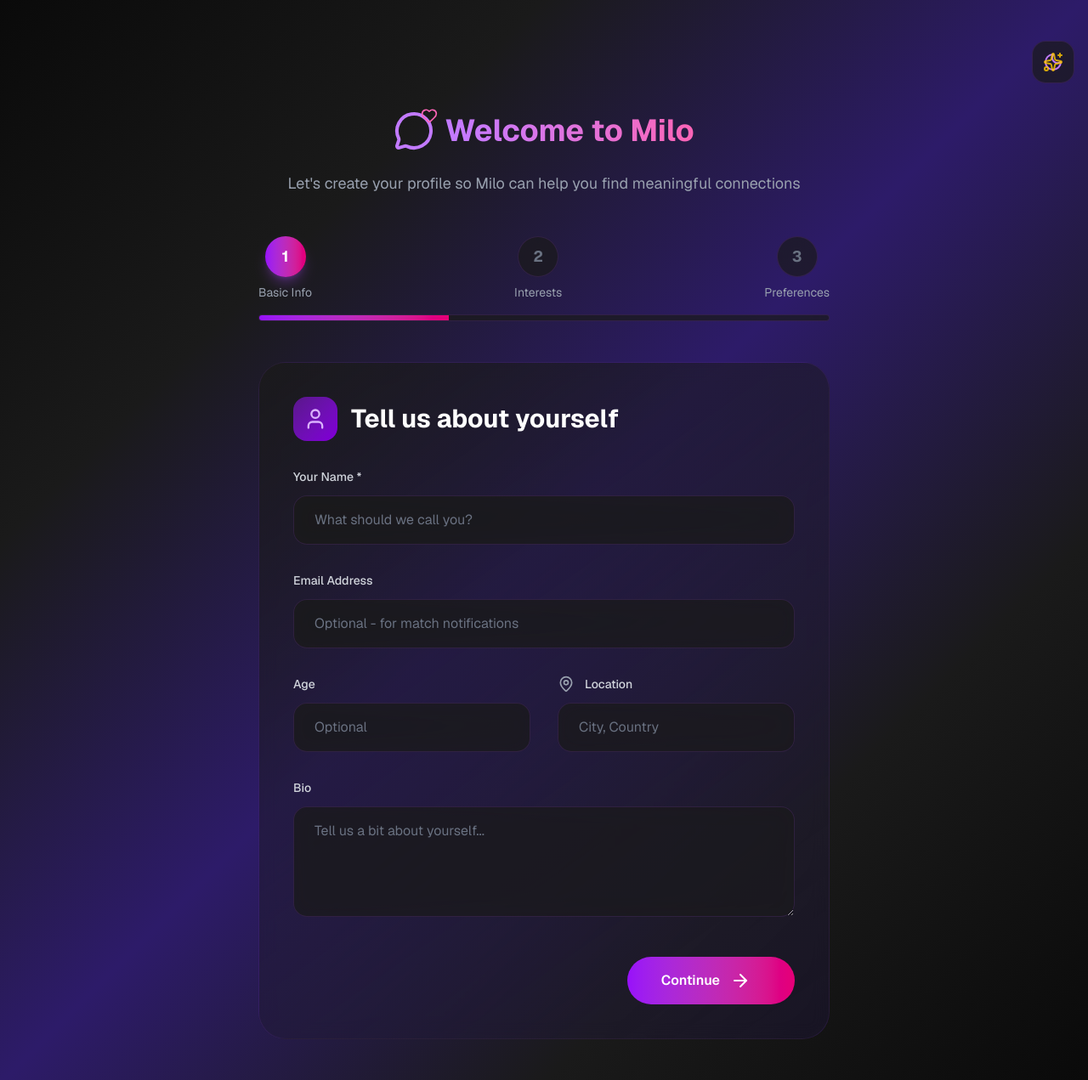
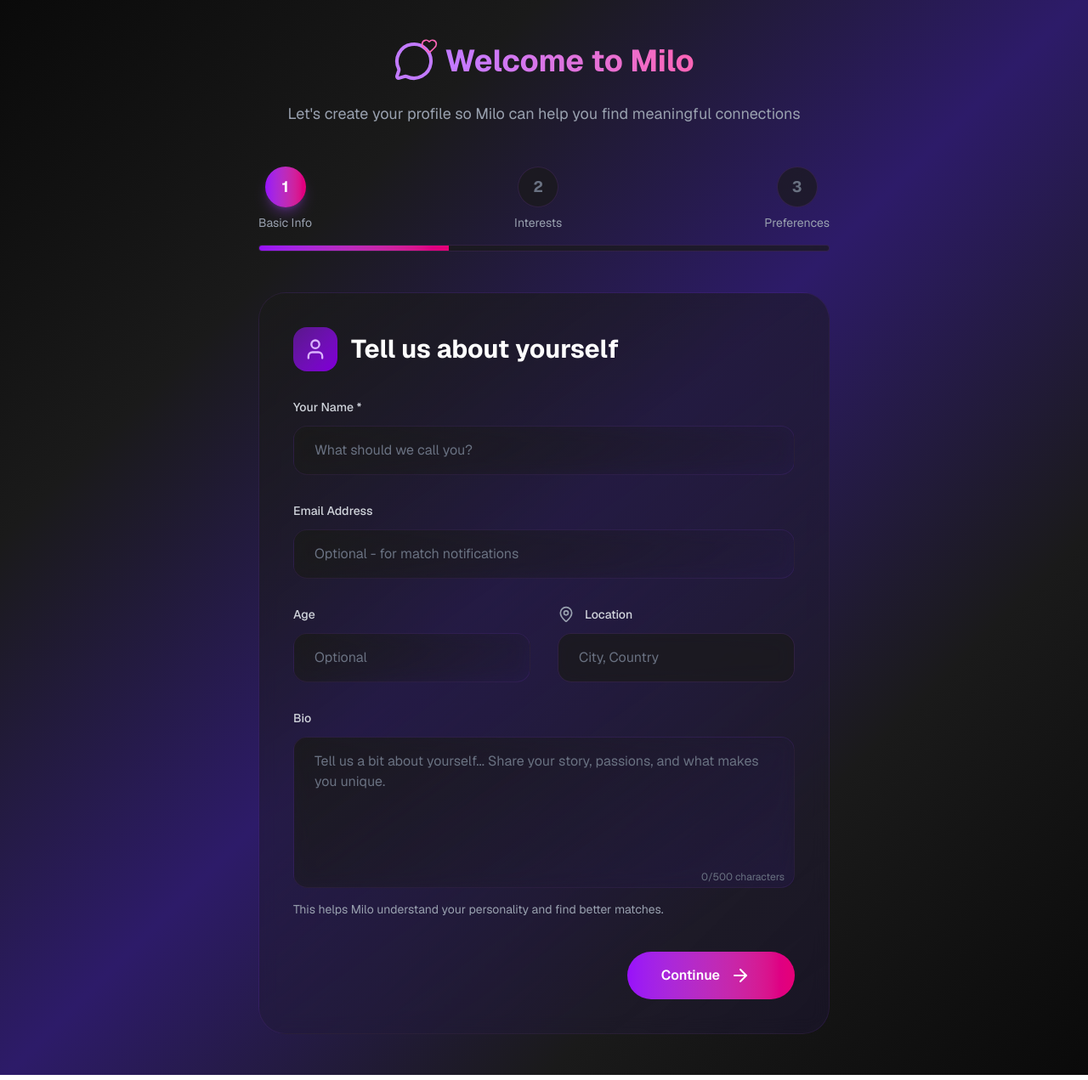
Before and after one commit to YoRHa0908/Milo_Chat_Bot, a Next.js app: page /onboarding in a window 1280 px wide. Shown: the whole page at 85% size. Built offline with nearby package versions, Linux system fonts and the light colour scheme.

Commit message:
dard mode complete

```diff
--- a/app/chat/page.tsx
+++ b/app/chat/page.tsx
@@ -4,7 +4,7 @@ import { useState, useEffect, useRef } from 'react'
 import { useRouter } from 'next/navigation'
 import { Send, User, Bot, Sparkles, Users, Heart, Home, MessageCircle } from 'lucide-react'
 import Link from 'next/link'
-import { ThemeToggle } from '@/components/ThemeToggle'
+
 
 type Message = {
   id: string
@@ -218,7 +218,6 @@ export default function ChatPage() {
           </div>
 
           <div className="flex items-center space-x-6">
-            <ThemeToggle />
             <button
               onClick={handleGetMatches}
               disabled={loading || matches.length > 0}
--- a/app/globals.css
+++ b/app/globals.css
@@ -1,8 +1,8 @@
 @import "tailwindcss";
 
 :root {
-  --background: #ffffff;
-  --foreground: #0a0a0a;
+  --background: #0a0a0a;
+  --foreground: #f8fafc;
 }
 
 @theme inline {
@@ -37,11 +37,6 @@
   }
 }
 
-.dark {
-  --background: #0a0a0a;
-  --foreground: #f8fafc;
-}
-
 body {
   background: var(--background);
   color: var(--foreground);
@@ -57,43 +52,24 @@ body {
 }
 
 ::-webkit-scrollbar-track {
-  background: #f1f1f1;
+  background: #1a1a1a;
+  border: 1px solid #333;
   border-radius: 6px;
 }
 
-.dark ::-webkit-scrollbar-track {
-  background: #1a1a1a;
-  border: 1px solid #333;
-}
-
 ::-webkit-scrollbar-thumb {
-  background: linear-gradient(135deg, #888, #aaa);
+  background: linear-gradient(135deg, #4f46e5, #7c3aed);
   border-radius: 6px;
   border: 2px solid transparent;
   background-clip: padding-box;
 }
 
-.dark ::-webkit-scrollbar-thumb {
-  background: linear-gradient(135deg, #4f46e5, #7c3aed);
-  border: 2px solid transparent;
-  background-clip: padding-box;
-}
-
 ::-webkit-scrollbar-thumb:hover {
-  background: linear-gradient(135deg, #666, #888);
-}
-
-.dark ::-webkit-scrollbar-thumb:hover {
   background: linear-gradient(135deg, #6366f1, #8b5cf6);
 }
 
 /* Selection styling */
 ::selection {
-  background-color: rgba(168, 85, 247, 0.3);
-  color: #ffffff;
-}
-
-.dark ::selection {
   background-color: rgba(168, 85, 247, 0.5);
   color: #ffffff;
 }
--- a/app/matches/page.tsx
+++ b/app/matches/page.tsx
@@ -4,7 +4,7 @@ import { useState, useEffect } from 'react'
 import { useRouter } from 'next/navigation'
 import { Users, Heart, MessageCircle, Check, X, Home, Sparkles } from 'lucide-react'
 import Link from 'next/link'
-import { ThemeToggle } from '@/components/ThemeToggle'
+
 
 type Match = {
   id: string
@@ -171,7 +171,6 @@ export default function MatchesPage() {
           </div>
 
           <div className="flex items-center space-x-6">
-            <ThemeToggle />
             <Link
               href="/chat"
               className="group glass-effect text-gray-300 border border-gray-800 px-8 py-3 rounded-full font-semibold hover:border-purple-500/50 hover:text-white transition-all duration-500 hover:scale-105 flex items-center space-x-3"
--- a/app/onboarding/page.tsx
+++ b/app/onboarding/page.tsx
@@ -3,7 +3,7 @@
 import { useState } from 'react'
 import { useRouter } from 'next/navigation'
 import { User, MapPin, Heart, MessageCircle, ArrowRight } from 'lucide-react'
-import { ThemeToggle } from '@/components/ThemeToggle'
+
 
 const interestsOptions = [
   'Technology', 'Music', 'Sports', 'Travel', 'Reading', 'Cooking',
@@ -33,6 +33,12 @@ export default function OnboardingPage() {
 
   const handleInputChange = (e: React.ChangeEvent<HTMLInputElement | HTMLTextAreaElement>) => {
     const { name, value } = e.target
+
+    // Limit bio to 500 characters
+    if (name === 'bio' && value.length > 500) {
+      return
+    }
+
     setFormData(prev => ({ ...prev, [name]: value }))
   }
 
@@ -111,10 +117,7 @@ export default function OnboardingPage() {
   return (
     <div className="min-h-screen luxury-gradient">
       <div className="container mx-auto px-4 py-12">
-        {/* Theme Toggle in top-right */}
-        <div className="flex justify-end mb-8">
-          <ThemeToggle />
-        </div>
+
 
         <div className="max-w-2xl mx-auto">
           {/* Header */}
@@ -179,7 +182,7 @@ export default function OnboardingPage() {
                     name="name"
                     value={formData.name}
                     onChange={handleInputChange}
-                    className="w-full px-6 py-4 border border-gray-800 rounded-xl focus:ring-2 focus:ring-purple-500 focus:border-transparent glass-effect text-gray-200 placeholder-gray-500 focus:outline-none focus:border-purple-500/50 transition-all duration-300"
+                    className="w-full px-6 py-4 border border-gray-800 rounded-xl focus:ring-2 focus:ring-purple-500 focus:border-transparent luxury-card-gradient text-gray-200 placeholder-gray-500 focus:outline-none focus:border-purple-500/50 transition-all duration-300"
                     placeholder="What should we call you?"
                     required
                   />
@@ -194,7 +197,7 @@ export default function OnboardingPage() {
                     name="email"
                     value={formData.email}
                     onChange={handleInputChange}
-                    className="w-full px-6 py-4 border border-gray-800 rounded-xl focus:ring-2 focus:ring-purple-500 focus:border-transparent glass-effect text-gray-200 placeholder-gray-500 focus:outline-none focus:border-purple-500/50 transition-all duration-300"
+                    className="w-full px-6 py-4 border border-gray-800 rounded-xl focus:ring-2 focus:ring-purple-500 focus:border-transparent luxury-card-gradient text-gray-200 placeholder-gray-500 focus:outline-none focus:border-purple-500/50 transition-all duration-300"
                     placeholder="Optional - for match notifications"
                   />
                 </div>
@@ -209,7 +212,7 @@ export default function OnboardingPage() {
                       name="age"
                       value={formData.age}
                       onChange={handleInputChange}
-                      className="w-full px-6 py-4 border border-gray-800 rounded-xl focus:ring-2 focus:ring-purple-500 focus:border-transparent glass-effect text-gray-200 placeholder-gray-500 focus:outline-none focus:border-purple-500/50 transition-all duration-300"
+                      className="w-full px-6 py-4 border border-gray-800 rounded-xl focus:ring-2 focus:ring-purple-500 focus:border-transparent luxury-card-gradient text-gray-200 placeholder-gray-500 focus:outline-none focus:border-purple-500/50 transition-all duration-300"
                       placeholder="Optional"
                       min="18"
                       max="100"
@@ -238,14 +241,22 @@ export default function OnboardingPage() {
                   <label className="block text-sm font-medium text-gray-300 mb-3">
                     Bio
                   </label>
-                  <textarea
-                    name="bio"
-                    value={formData.bio}
-                    onChange={handleInputChange}
-                    className="w-full px-6 py-4 border border-gray-800 rounded-xl focus:ring-2 focus:ring-purple-500 focus:border-transparent glass-effect text-gray-200 placeholder-gray-500 focus:outline-none focus:border-purple-500/50 transition-all duration-300"
-                    placeholder="Tell us a bit about yourself..."
-                    rows={4}
-                  />
+                  <div className="relative">
+                    <textarea
+                      name="bio"
+                      value={formData.bio}
+                      onChange={handleInputChange}
+                      className="w-full px-6 py-4 border border-gray-800 rounded-xl focus:ring-2 focus:ring-purple-500 focus:border-transparent luxury-card-gradient text-gray-200 placeholder-gray-500 focus:outline-none focus:border-purple-500/50 transition-all duration-300 resize-none"
+                      placeholder="Tell us a bit about yourself... Share your story, passions, and what makes you unique."
+                      rows={6}
+                    />
+                    <div className="absolute bottom-3 right-3 text-xs text-gray-500">
+                      {formData.bio.length}/500 characters
+                    </div>
+                  </div>
+                  <p className="text-sm text-gray-400 mt-2">
+                    This helps Milo understand your personality and find better matches.
+                  </p>
                 </div>
               </div>
 
--- a/app/page.tsx
+++ b/app/page.tsx
@@ -3,7 +3,7 @@
 import { useState, useEffect } from 'react'
 import { MessageCircle, Users, Heart, ArrowRight, Sparkles, Crown, Gem, Shield, Zap } from 'lucide-react'
 import Link from 'next/link'
-import { ThemeToggle } from '@/components/ThemeToggle'
+
 
 export default function Home() {
   const [userCount, setUserCount] = useState(0)
@@ -45,7 +45,6 @@ export default function Home() {
                 <span className="font-medium">Admin</span>
               </div>
             </Link>
-            <ThemeToggle />
             <Link
               href="/onboarding"
               className="relative overflow-hidden group bg-gradient-to-r from-purple-600 to-pink-600 text-white px-8 py-3 rounded-full font-semibold hover:from-purple-700 hover:to-pink-700 transition-all duration-500 hover:scale-105 hover:shadow-xl hover:shadow-purple-500/20"
--- a/components/ThemeToggle.tsx
+++ /dev/null
@@ -1,60 +0,0 @@
-'use client'
-
-import { Moon, Sun, Sparkles } from 'lucide-react'
-import { useEffect, useState } from 'react'
-
-export function ThemeToggle() {
-  const [theme, setTheme] = useState<'light' | 'dark'>('dark')
-
-  // Initialize theme
-  useEffect(() => {
-    // Check localStorage
-    const saved = localStorage.getItem('milo-theme')
-    if (saved === 'light' || saved === 'dark') {
-      setTheme(saved)
-      applyTheme(saved)
-    } else {
-      // Default to dark for luxury theme
-      setTheme('dark')
-      applyTheme('dark')
-    }
-  }, [])
-
-  // Apply theme to document
-  const applyTheme = (newTheme: 'light' | 'dark') => {
-    const html = document.documentElement
-    if (newTheme === 'dark') {
-      html.classList.add('dark')
-    } else {
-      html.classList.remove('dark')
-    }
-    localStorage.setItem('milo-theme', newTheme)
-  }
-
-  const toggleTheme = () => {
-    const newTheme = theme === 'light' ? 'dark' : 'light'
-    setTheme(newTheme)
-    applyTheme(newTheme)
-  }
-
-  return (
-    <button
-      onClick={toggleTheme}
-      className="group relative p-3 rounded-xl glass-effect text-gray-300 hover:text-white border border-gray-800 hover:border-purple-500/50 transition-all duration-500 hover:scale-110"
-      aria-label={`Switch to ${theme === 'light' ? 'dark' : 'light'} mode`}
-    >
-      <div className="relative w-6 h-6">
-        <Sun className={`absolute inset-0 w-6 h-6 transition-all duration-500 ${
-          theme === 'light' ? 'opacity-100 rotate-0 text-yellow-400' : 'opacity-0 -rotate-90'
-        }`} />
-        <Moon className={`absolute inset-0 w-6 h-6 transition-all duration-500 ${
-          theme === 'dark' ? 'opacity-100 rotate-0 text-purple-400' : 'opacity-0 rotate-90'
-        }`} />
-        <Sparkles className={`absolute inset-0 w-6 h-6 transition-all duration-500 ${
-          theme === 'dark' ? 'opacity-100 text-yellow-400 animate-pulse' : 'opacity-0'
-        }`} />
-      </div>
-      <div className="absolute inset-0 rounded-xl bg-gradient-to-r from-purple-500/0 via-purple-500/10 to-pink-500/0 opacity-0 group-hover:opacity-100 transition-opacity duration-500"></div>
-    </button>
-  )
-}
```
